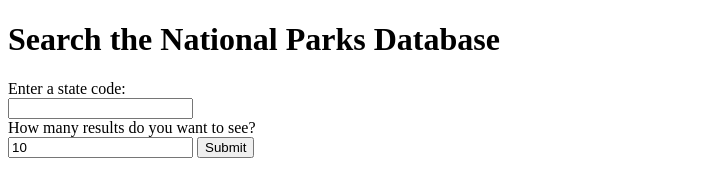
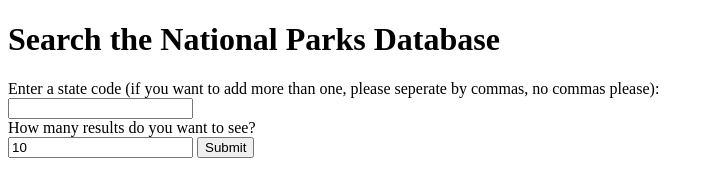
Before and after one commit to thinkful-ei-armadillo/national-parks-jonathan-bob, a plain HTML site: page index.html in a window 1280 px wide. Shown: the whole page, without its empty margins (0-714 px from the left). Drawn offline with nearby package versions, Linux system fonts and the light colour scheme.

Commit message:
added instructions for multiple state queries

```diff
--- a/index.html
+++ b/index.html
@@ -12,7 +12,7 @@
     <h1>Search the National Parks Database</h1>
 
     <form role = "form" class = "js-form">
-      <label for="state">Enter a state code: </label>
+      <label for="state">Enter a state code (if you want to add more than one, please seperate by commas, no commas please): </label>
       <input type="text" class = "js-state" name="limit">
       <label for="limit">How many results do you want to see?</label>
       <input type = "number" value ="10" class="js-limit" name="limit">
```
